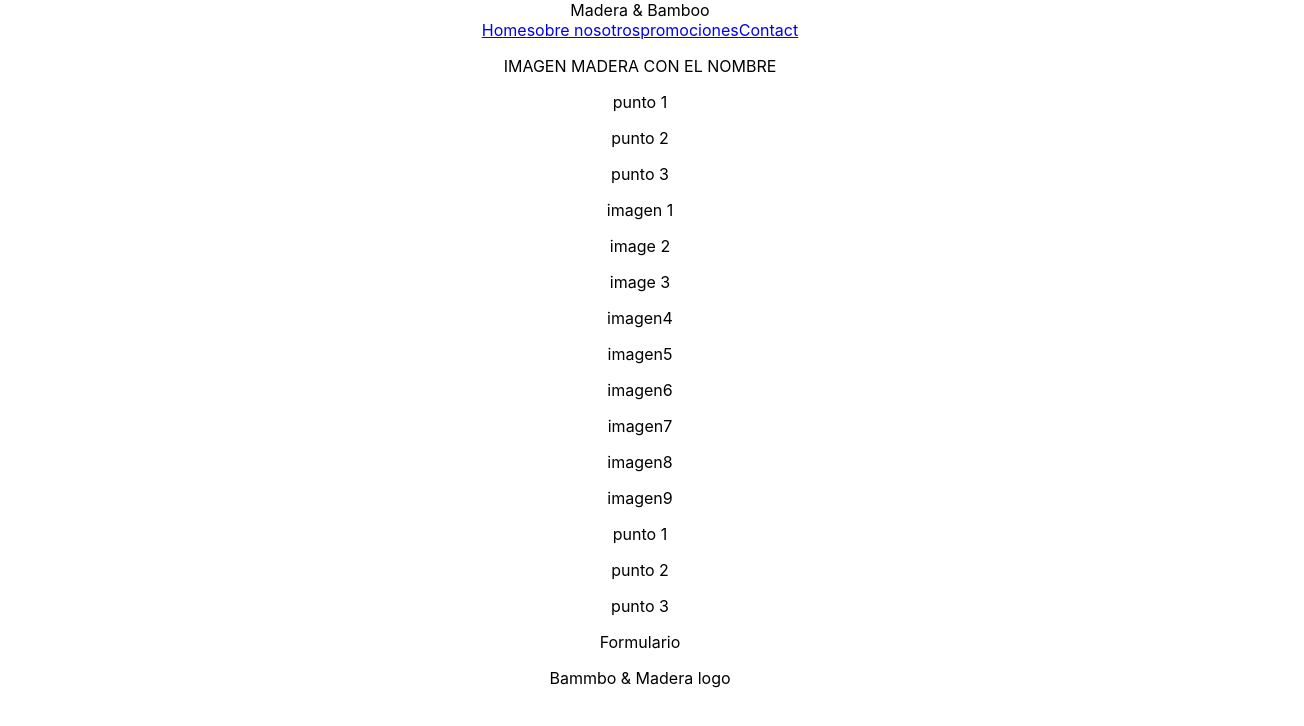
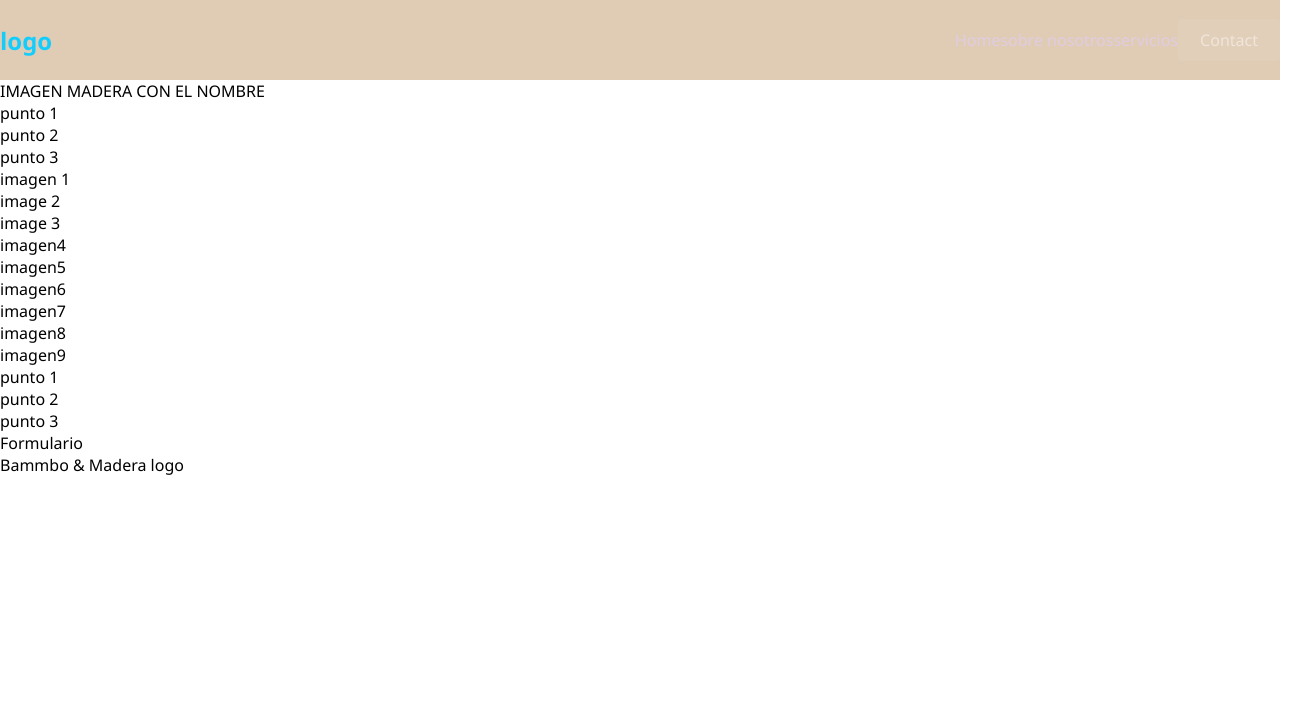
Before and after one commit to Lauracelis/madera_y_bamboo, a React (Create React App) app: page / in a window 1280 px wide. Shown: the top 726 px of the page, 1304 px wide, since content can reach past the window. Built offline with nearby package versions, Linux system fonts and the light colour scheme.

Commit message:
Creación de páginas con enrutado y Navbar

```diff
--- a/package.json
+++ b/package.json
@@ -11,9 +11,11 @@
     "@testing-library/user-event": "^12.1.10",
     "react": "^17.0.2",
     "react-dom": "^17.0.2",
+    "react-icons": "^4.2.0",
     "react-router": "^5.2.1",
     "react-router-dom": "^5.3.0",
     "react-scripts": "4.0.3",
+    "styled-components": "^5.3.1",
     "web-vitals": "^1.0.1"
   },
   "scripts": {
--- a/src/App.css
+++ b/src/App.css
@@ -1,38 +1,6 @@
-.App {
-  text-align: center;
+*{
+  font-family:'Segoe UI', Tahoma, Geneva, Verdana, sans-serif;
+  box-sizing: border-box;
+  margin: 0;
+  padding: 0;
 }
-
-.App-logo {
-  height: 40vmin;
-  pointer-events: none;
-}
-
-@media (prefers-reduced-motion: no-preference) {
-  .App-logo {
-    animation: App-logo-spin infinite 20s linear;
-  }
-}
-
-.App-header {
-  background-color: #282c34;
-  min-height: 100vh;
-  display: flex;
-  flex-direction: column;
-  align-items: center;
-  justify-content: center;
-  font-size: calc(10px + 2vmin);
-  color: white;
-}
-
-.App-link {
-  color: #61dafb;
-}
-
-@keyframes App-logo-spin {
-  from {
-    transform: rotate(0deg);
-  }
-  to {
-    transform: rotate(360deg);
-  }
-}
--- a/src/App.js
+++ b/src/App.js
@@ -2,18 +2,29 @@
 import './App.css';
 import React from 'react'
 import Header from './Components/Header/Header'
-import PPage from './Components/PrincipalPage/PPage'
+import PPage from './Pages/PrincipalPage/PPage'
+import About from './Pages/AboutUs/About'
+import Services from './Pages/Services/Services'
+import Contact from './Pages/Contact/Contact'
+
+
 import Footer from './Components/Footer/Footer'
-import {BrowserRouter as Router } from 'react-router-dom';
+import {BrowserRouter as Router,Switch,Route } from 'react-router-dom';
+
+
 
 function App() {
   return (
     <Router>
-    <div className="App">
       <Header/>
-      <PPage/>
+      <Switch>
+      <Route path='/' exact component={PPage}/>
+      <Route path='/about' exact component={About}/>
+      <Route path='/services' exact component={Services}/>
+      <Route path='/contact' exact component={Contact}/>
+      </Switch>
       <Footer/>
-    </div>
+
     </Router>
   );
 }
--- a/src/Components/Header/Header.js
+++ b/src/Components/Header/Header.js
@@ -1,16 +1,39 @@
 import React from 'react';
+import {
+    Nav,
+    NavLink,
+    Bars,
+    NavMenu,
+    NavBtn,
+    NavBtnLink
+} from './HeaderElements'
 
 class Header extends React.Component {
     render() {
       return (
         <header>
-          <div>Madera & Bamboo</div>
-          <nav>
-            <a href="#/">Home</a>
-            <a href="#/">sobre nosotros</a>
-            <a href="#/">promociones</a>
-            <a href="#/">Contact</a>
-          </nav>
+          <Nav>
+          <NavLink to="/">
+          <h1>logo</h1>
+          </NavLink>
+          <Bars/>
+          <NavMenu>
+            <NavLink to="/PPage" activeStyle>
+            Home
+            </NavLink>
+            <NavLink to="/About" activeStyle>
+            sobre nosotros
+            </NavLink>
+            <NavLink to="/Services" activeStyle>
+            servicios
+            </NavLink>
+            <NavBtn>
+            <NavBtnLink to="/Contact" activeStyle>
+            Contact
+            </NavBtnLink>
+            </NavBtn>
+            </NavMenu>
+            </Nav>
         </header>
       );
     }
--- /dev/null
+++ b/src/Components/Header/HeaderElements.js
@@ -0,0 +1,79 @@
+import styled from 'styled-components'
+import {NavLink as Link} from 'react-router-dom'
+import {FaBars} from 'react-icons/fa'
+
+export const Nav = styled.nav`
+background:#e0ccb5;
+height:80px;
+display:flex;
+justify-content:space-between;
+padding:0.5rem calc((100vw-1000px)/2);
+z-index:10;
+`
+
+export const NavLink = styled(Link)`
+color:#e0cce1;
+display:flex;
+align-items:center;
+text-decoration:none;
+padding: 0.1 rem;
+height:100%;
+cursor:pointer;
+
+&.active{
+    color:#15cdfc;
+}
+`
+
+
+
+export const Bars = styled(FaBars)`
+display:none;
+color:#fff;
+
+@media screen and (max-width:768px){
+    display:block;
+    position:absolute;
+    top:0;
+    rigth:0;
+    transform:translated(-100%, 75%);
+    font-size:1.8rem;
+    cursor:pointer;
+}
+`
+
+export const NavMenu = styled.div`
+display:flex;
+align-items:center;
+margin-right:-24px;
+
+@media screen and (max-width:768px){
+    display:none;
+}
+
+`
+export const NavBtn = styled.nav`
+dsiplay:flex;
+align-items:center;
+margin-right:24px;
+
+@media screen and (max-width:768px){
+    display:none;
+}
+`
+export const NavBtnLink = styled(Link)`
+border-radius:4px;
+background: #fff1;
+padding:10px 22px;
+color:#fff7;
+border:none;
+outline:none;
+cursor:pointer;
+transition: all 0.2s ease-in-out;
+text-decoration:none;
+
+&:hover{
+    transition: all 0.2s ease-in-out;
+    background:#fff5;
+}
+`
--- /dev/null
+++ b/src/Pages/AboutUs/About.js
@@ -0,0 +1,9 @@
+import React from 'react';
+
+const About = () => {
+    <div>
+    <h1>About</h1>
+    </div>
+}
+
+export default About;
--- /dev/null
+++ b/src/Pages/Contact/Contact.js
@@ -0,0 +1,9 @@
+import React from 'react';
+
+const Contact = () => {
+    <div>
+    <h1>Contacto</h1>
+    </div>
+}
+
+export default Contact;
--- /dev/null
+++ b/src/Pages/Services/Services.js
@@ -0,0 +1,9 @@
+import React from 'react';
+
+const Services = () => {
+    <div>
+    <h1>servicios</h1>
+    </div>
+}
+
+export default Services;
```
Also changed, not shown: src/Pages/PrincipalPage/PPage.js (renamed from src/Components/PrincipalPage/PPage.js), 2 other files (tests, documents, lock files or other folders).
